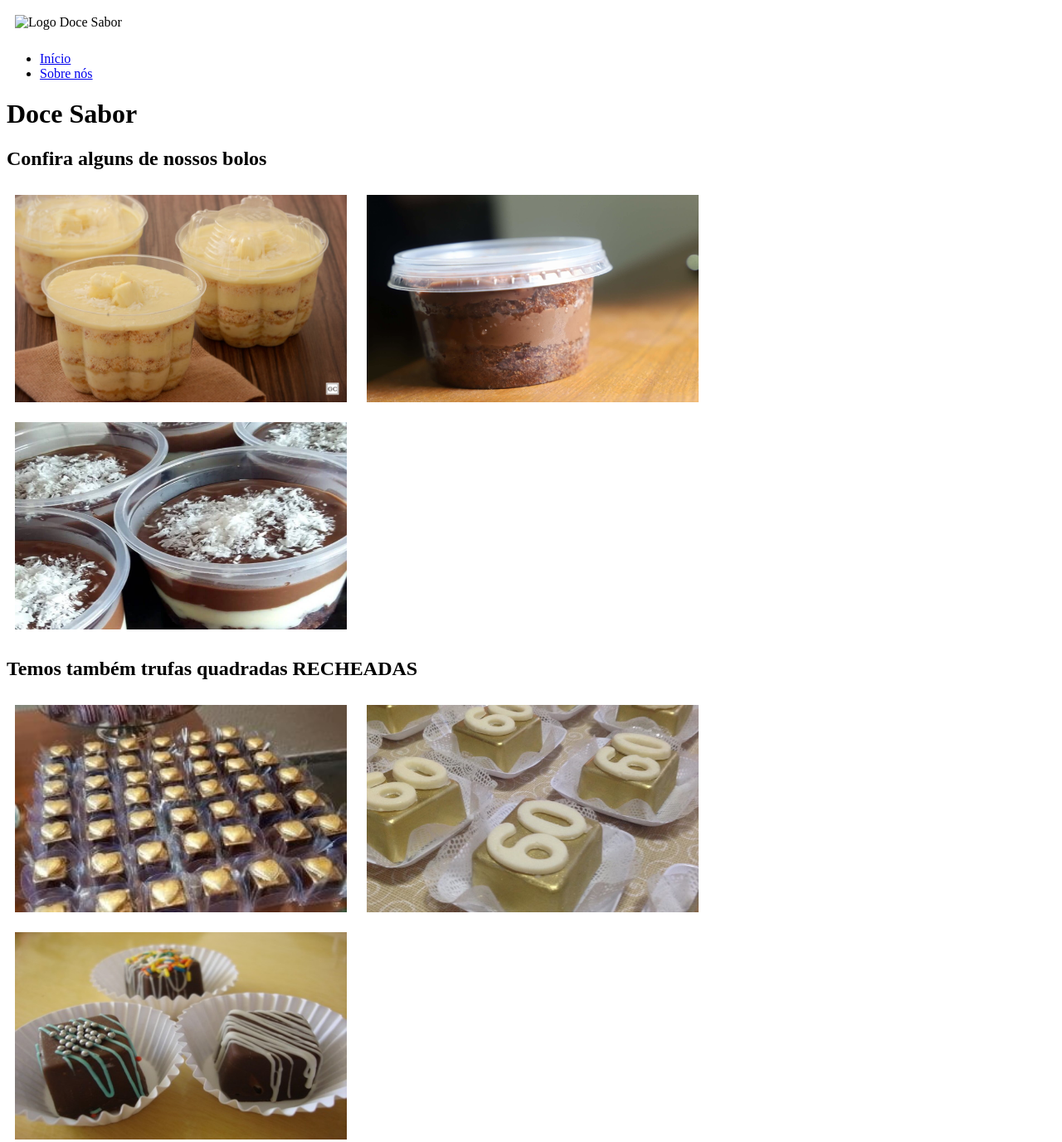
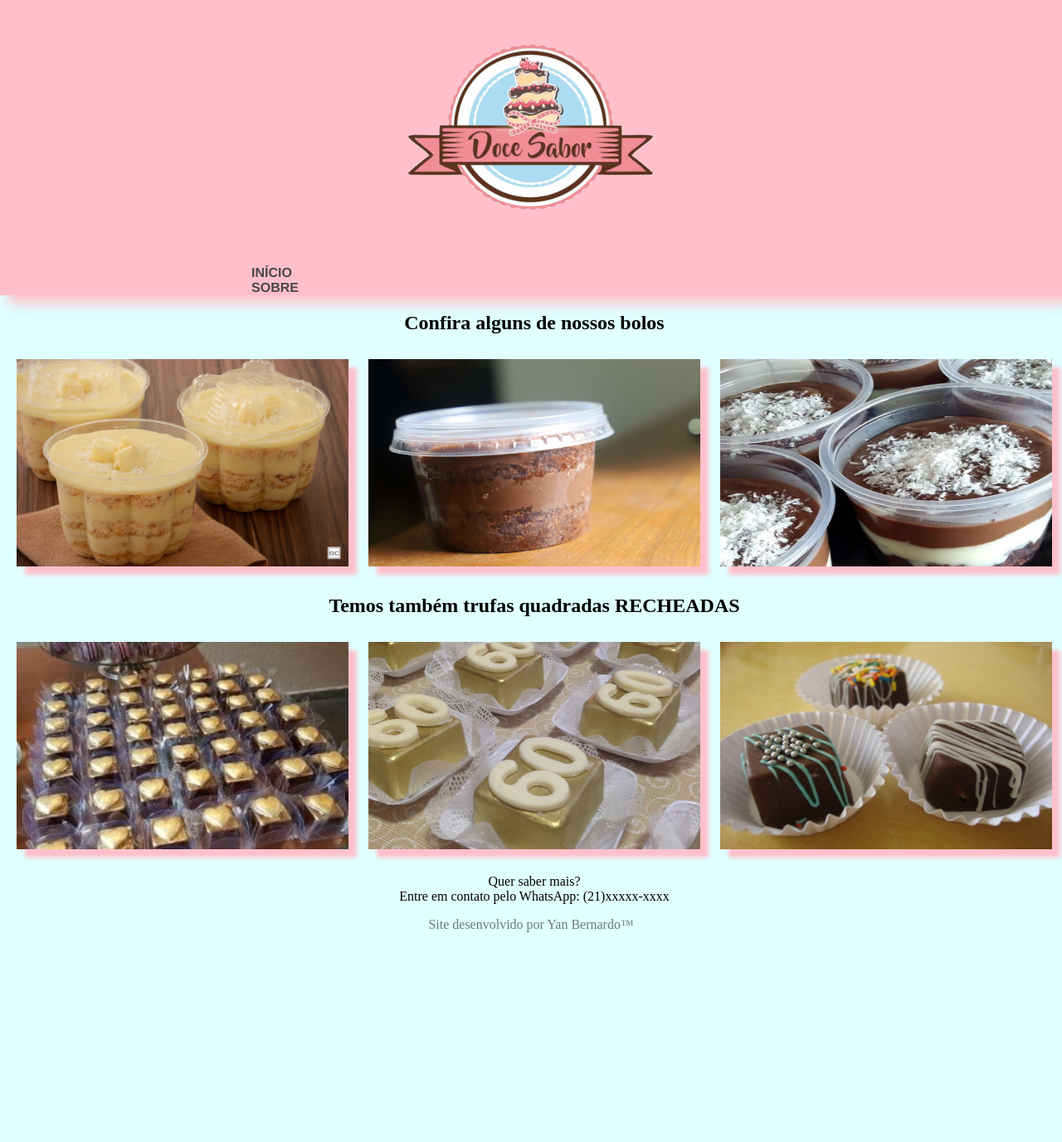
Before and after one commit to yanbernardo/pratica_dev_web, a plain HTML site: page index.html in a window 1280 px wide. Shown: the top 1377 px of the page at 83% size. After the commit the page ends 1124 px from the top, so only its background shows below. Drawn offline with Linux system fonts and the light colour scheme.

Commit message:
Update CSS (1.0)
Adicionando algumas coisas ao site.

```diff
--- a/index.html
+++ b/index.html
@@ -1,33 +1,33 @@
 <!DOCTYPE html>
-<html lang="en">
+<html lang="pt-br">
 <head>
     <meta charset="UTF-8">
     <meta http-equiv="X-UA-Compatible" content="IE=edge">
     <meta name="viewport" content="width=device-width, initial-scale=1.0">
     <link rel="stylesheet" href="style.css">
+    <script src="script.js" defer></script>
     <title>Doce Sabor</title>
 </head>
 <body>
     <header>
-        <img src="#" alt="Logo Doce Sabor">
+        <img src="imagens/doce-sabor-logo.png" alt="Logo Doce Sabor" id="logo">
         <nav>
             <ul>
-                <li><a href="#">Início</a></li>
-                <li><a href="#">Sobre nós</a></li>
+                <li><a href="#">INÍCIO</a></li>
+                <li><a href="#">SOBRE</a></li>
             </ul>
         </nav>
     </header>
     <main>
-        <h1>Doce Sabor</h1>
         <h2>Confira alguns de nossos bolos</h2>
-        <img src="imagens/bolo-abacaxi-coco-potinho.jpg" alt="Bolo_1">
-        <img src="imagens/bolo-de-pote-brigadeiro-brigadeiro-2400x1600.jpg" alt="Bolo_2">
-        <img src="imagens/bolo-de-pote-de-prestigio-1200x900-1.jpg" alt="Bolo_3">
+        <img src="imagens/bolo-abacaxi-coco-potinho.jpg" alt="Bolo_1" class="produto">
+        <img src="imagens/bolo-de-pote-brigadeiro-brigadeiro-2400x1600.jpg" alt="Bolo_2" class="produto">
+        <img src="imagens/bolo-de-pote-de-prestigio-1200x900-1.jpg" alt="Bolo_3" class="produto">
 
         <h2>Temos também trufas quadradas RECHEADAS</h2>
-        <img src="imagens/trufa_pequena_quadrada.jpg" alt="Bolo_1">
-        <img src="imagens/trufa-quadrada-trufa-dourada_60.jpg" alt="Bolo_2">
-        <img src="imagens/trufa_quadrada_decorada.jpg" alt="Bolo_3">
+        <img src="imagens/trufa_pequena_quadrada.jpg" alt="Bolo_1" class="produto">
+        <img src="imagens/trufa-quadrada-trufa-dourada_60.jpg" alt="Bolo_2" class="produto">
+        <img src="imagens/trufa_quadrada_decorada.jpg" alt="Bolo_3" class="produto">
         <p>Quer saber mais? <br> Entre em contato pelo WhatsApp: (21)xxxxx-xxxx</p>
     </main>
     <footer>
--- /dev/null
+++ b/script.js
@@ -0,0 +1 @@
+let produto = document.getElementsByClassName('produto')
--- a/style.css
+++ b/style.css
@@ -1,5 +1,67 @@
-img {
+* {
+box-sizing: border-box;
+}
+
+
+body {
+    margin: 0px;
+    background-color: lightcyan;
+}
+header {
+    background-color: pink;
+    box-shadow: 10px 10px 15px pink;
+    margin-top: auto;
+}
+header img {
+    display: block;
+    margin: auto;
+}
+
+nav ul {
+    padding-left: 0;
+    margin: 0;
+    font-weight: bolder;
+    width: auto;
+}
+
+nav li{
+    display: inline;
+}
+
+li a {
+    text-decoration: none;
+    color: rgba(71, 71, 71, 0.993);
+    padding: 20px 23.68%;
+    font-family: 'Franklin Gothic Medium', 'Arial Narrow', Arial, sans-serif;
+}
+
+li a:hover {
+    background-color: rgb(252, 113, 136);
+
+}
+
+main {
+    margin-left: 8px;
+    text-align: center;
+}
+main img {
     height: 250px;
     width: 400px;
     margin: 10px;
+    box-shadow: 10px 10px 5px pink;
 }
+
+main img:hover {
+    box-shadow: 10px 10px 5px black;
+}
+
+footer {
+    margin-bottom: auto;
+    text-align: center;
+}
+
+footer p {
+    color: rgba(0, 0, 0, 0.521);
+    margin-bottom: 0px;
+    t
+}
```
Also changed, not shown: imagens/doce-sabor-logo-bkp.png (added), imagens/doce-sabor-logo.png (added).
